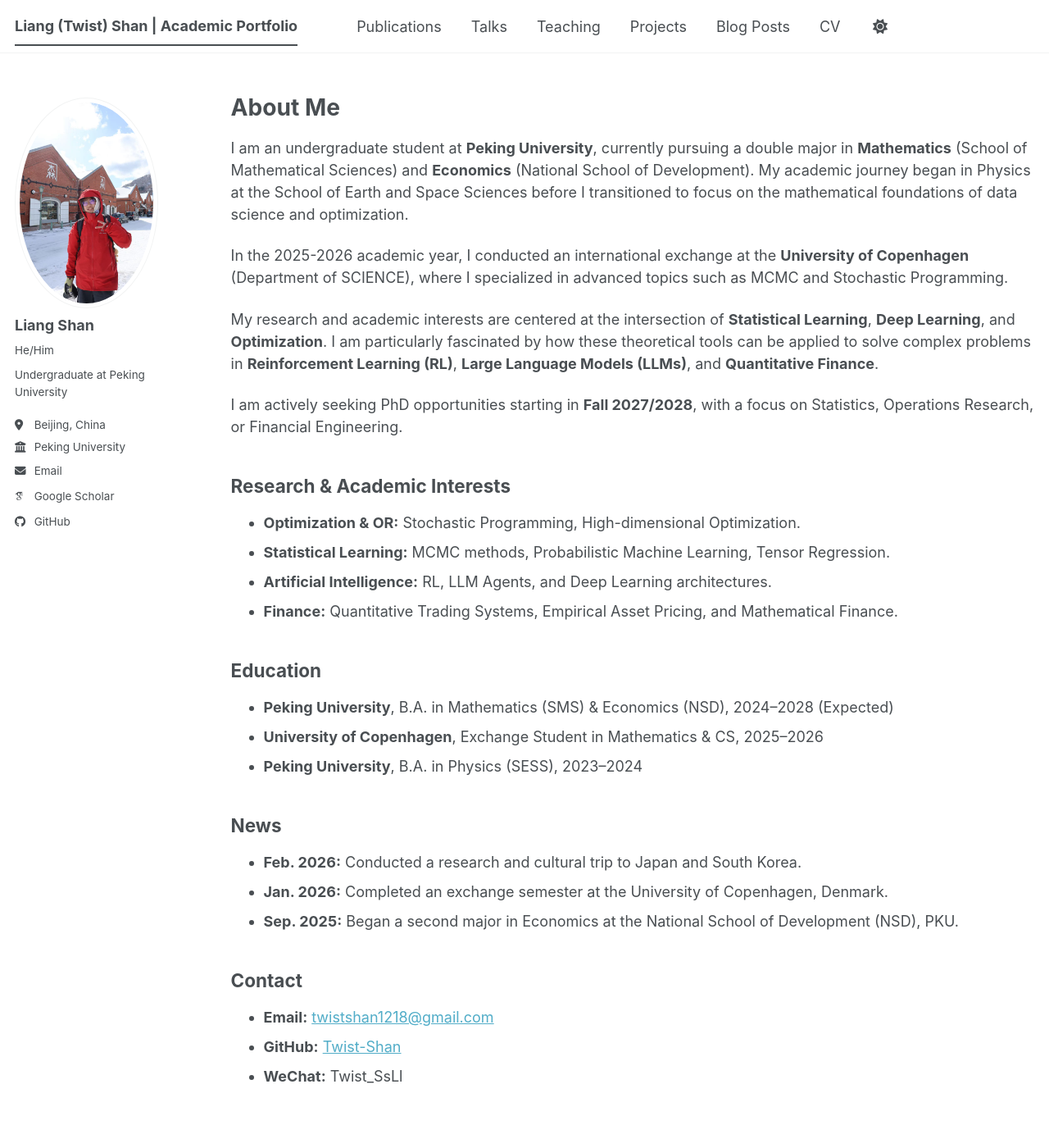
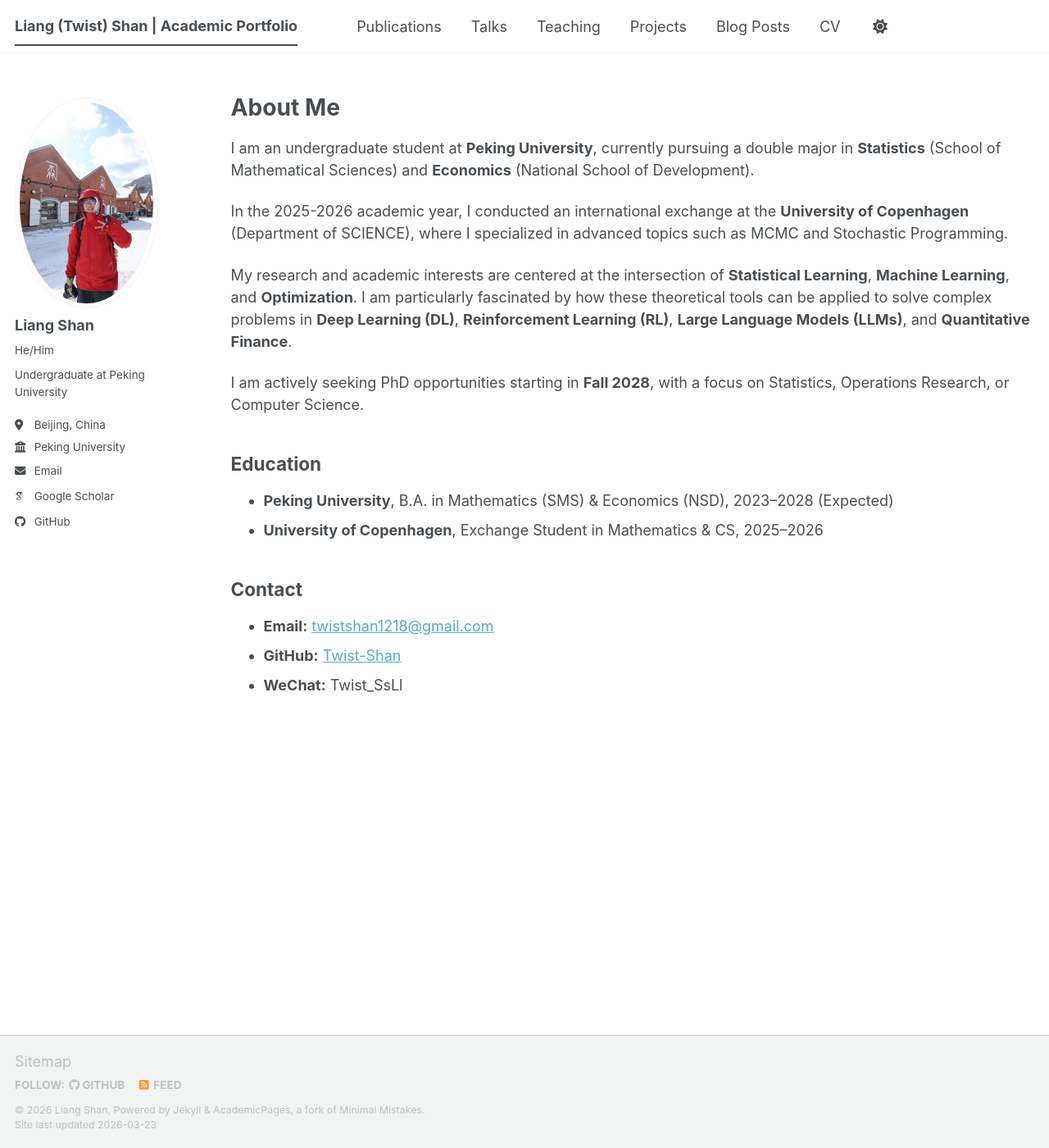
Before and after one commit to Twist-Shan/Twist-Shan.github.io, a Jekyll site: the page built from _pages/about.md, in a window 1280 px wide and 1400 px high. Shown: the whole window at 82% size. Built offline with Jekyll 4.4.1, drawn with Linux system fonts in a browser that asks for light colours; some web fonts are replaced; a script bundle is joined from its source files by our own code; library files that are not in the unit come from our copies; a file with an impossible date is left out.

Commit message:
Update about.md

```diff
--- a/_pages/about.md
+++ b/_pages/about.md
@@ -11,29 +11,17 @@
 
 # About Me
 
-I am an undergraduate student at **Peking University**, currently pursuing a double major in **Mathematics** (School of Mathematical Sciences) and **Economics** (National School of Development). My academic journey began in Physics at the School of Earth and Space Sciences before I transitioned to focus on the mathematical foundations of data science and optimization.
+I am an undergraduate student at **Peking University**, currently pursuing a double major in **Statistics** (School of Mathematical Sciences) and **Economics** (National School of Development).
 
 In the 2025-2026 academic year, I conducted an international exchange at the **University of Copenhagen** (Department of SCIENCE), where I specialized in advanced topics such as MCMC and Stochastic Programming.
 
-My research and academic interests are centered at the intersection of **Statistical Learning**, **Deep Learning**, and **Optimization**. I am particularly fascinated by how these theoretical tools can be applied to solve complex problems in **Reinforcement Learning (RL)**, **Large Language Models (LLMs)**, and **Quantitative Finance**.
+My research and academic interests are centered at the intersection of **Statistical Learning**, **Machine Learning**, and **Optimization**. I am particularly fascinated by how these theoretical tools can be applied to solve complex problems in **Deep Learning (DL)**, **Reinforcement Learning (RL)**, **Large Language Models (LLMs)**, and **Quantitative Finance**.
 
-I am actively seeking PhD opportunities starting in **Fall 2027/2028**, with a focus on Statistics, Operations Research, or Financial Engineering.
-
-## Research & Academic Interests
-* **Optimization & OR:** Stochastic Programming, High-dimensional Optimization.
-* **Statistical Learning:** MCMC methods, Probabilistic Machine Learning, Tensor Regression.
-* **Artificial Intelligence:** RL, LLM Agents, and Deep Learning architectures.
-* **Finance:** Quantitative Trading Systems, Empirical Asset Pricing, and Mathematical Finance.
+I am actively seeking PhD opportunities starting in **Fall 2028**, with a focus on Statistics, Operations Research, or Computer Science.
 
 ## Education
-* **Peking University**, B.A. in Mathematics (SMS) & Economics (NSD), 2024–2028 (Expected)
+* **Peking University**, B.A. in Mathematics (SMS) & Economics (NSD), 2023–2028 (Expected)
 * **University of Copenhagen**, Exchange Student in Mathematics & CS, 2025–2026
-* **Peking University**, B.A. in Physics (SESS), 2023–2024
-
-## News
-* **Feb. 2026:** Conducted a research and cultural trip to Japan and South Korea.
-* **Jan. 2026:** Completed an exchange semester at the University of Copenhagen, Denmark.
-* **Sep. 2025:** Began a second major in Economics at the National School of Development (NSD), PKU.
 
 ## Contact
 * **Email:** [twistshan1218@gmail.com](mailto:twistshan1218@gmail.com)
```
